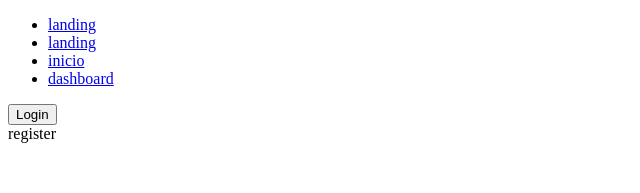
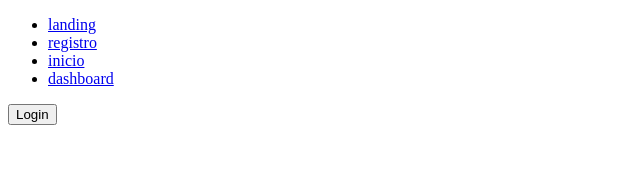
Before and after one commit to EsduardoPR/MechaBullClient, a React (Vite) app: page /registro in a window 1280 px wide. Shown: the top 193 px of the page, without its empty margins (0-640 px from the left). Built offline with nearby package versions, Linux system fonts and the light colour scheme.

Commit message:
Commit de mis cambios locales antes de la fusión

```diff
--- a/src/App.jsx
+++ b/src/App.jsx
@@ -57,7 +57,7 @@ function Navigation(){
         <Link to='/'>landing</Link>
       </li>
       <li>
-        <Link to='/registro'>landing</Link>
+        <Link to='/registro'>registro</Link>
       </li>
 
       <li>
--- a/src/assets/styles/auths/atoms.css
+++ b/src/assets/styles/auths/atoms.css
@@ -18,6 +18,7 @@
     width: 50%;
     height: auto;
     padding: 40px 0;
+    padding-bottom: 60px;
     background: #FFFFFF;
     border-radius: 8px;
     display: flex;
--- a/src/components/organims/auths/sectionRegister.jsx
+++ b/src/components/organims/auths/sectionRegister.jsx
@@ -1,7 +1,7 @@
 export function SectionRegister(){
     return(
         <section>
-            register
+
         </section>
     )
 }
```
